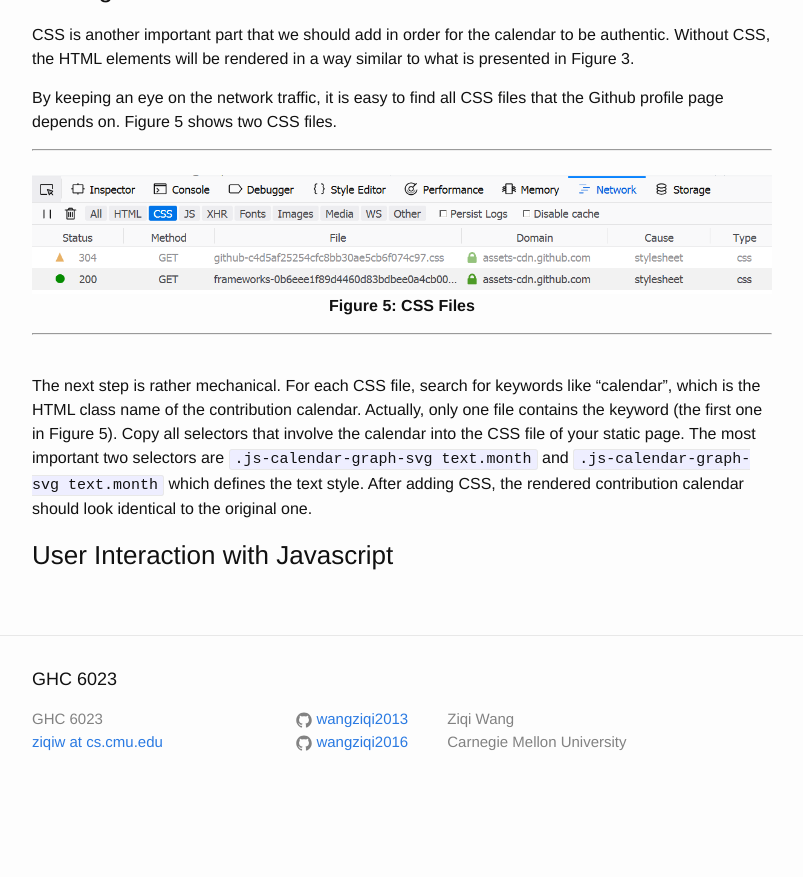
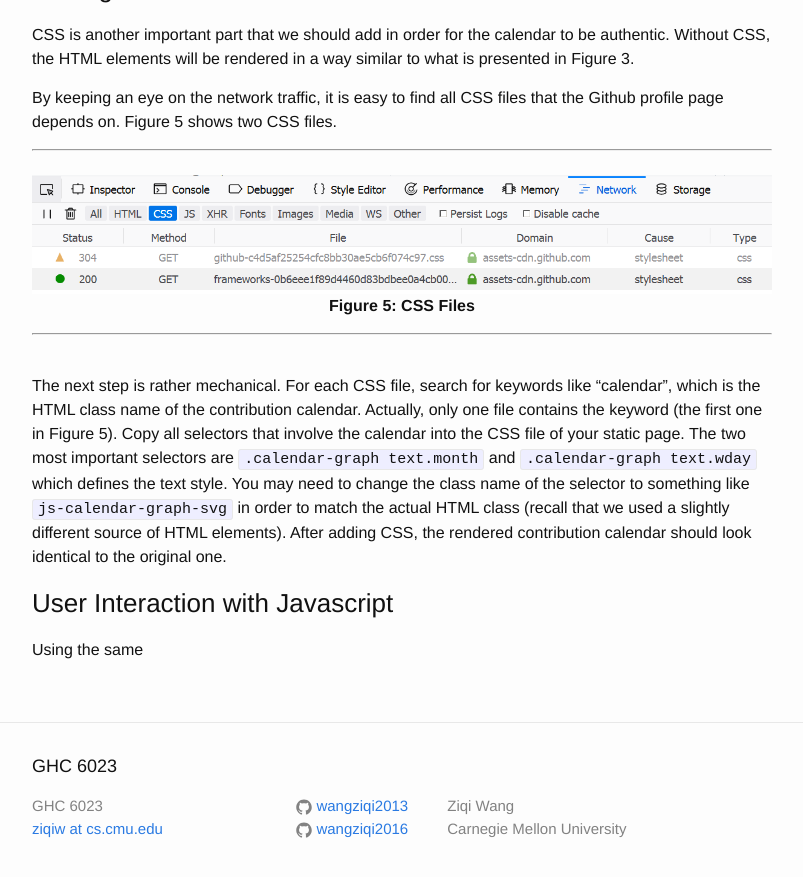
Before and after one commit to wangziqi2013/wangziqi2013.github.io, a Jekyll site: the page built from _posts/2018-03-17-Adding-Git-Contri-Calendar-To-Your-Static-Page.markdown, in a window 1280 px wide and 900 px high, scrolled down 5647 px. Shown: the top 877 px of the window, without its empty margins (238-1041 px from the left). Built offline with Jekyll 4.4.1, drawn with Linux system fonts in a browser that asks for light colours; before the commit the page ends 6460 px from its top, so only the background shows below that.

Commit message:
Change CSS class name

````diff
--- a/_posts/2018-03-17-Adding-Git-Contri-Calendar-To-Your-Static-Page.markdown
+++ b/_posts/2018-03-17-Adding-Git-Contri-Calendar-To-Your-Static-Page.markdown
@@ -225,7 +225,11 @@ page depends on. Figure 5 shows two CSS files.
 
 The next step is rather mechanical. For each CSS file, search for keywords like "calendar", which is the HTML class name
 of the contribution calendar. Actually, only one file contains the keyword (the first one in Figure 5). Copy all selectors
-that involve the calendar into the CSS file of your static page. The most important two selectors are ```.js-calendar-graph-svg text.month``` and ```.js-calendar-graph-svg text.month``` which defines the text style. After adding CSS, the rendered
+that involve the calendar into the CSS file of your static page. The two most important selectors are ```.calendar-graph text.month``` and ```.calendar-graph text.wday``` which defines the text style. You may need to change the class name of the selector to something
+like ```js-calendar-graph-svg``` in order to
+match the actual HTML class (recall that we used a slightly different source of HTML elements). After adding CSS, the rendered
 contribution calendar should look identical to the original one.
 
 ### User Interaction with Javascript
+
+Using the same
````
